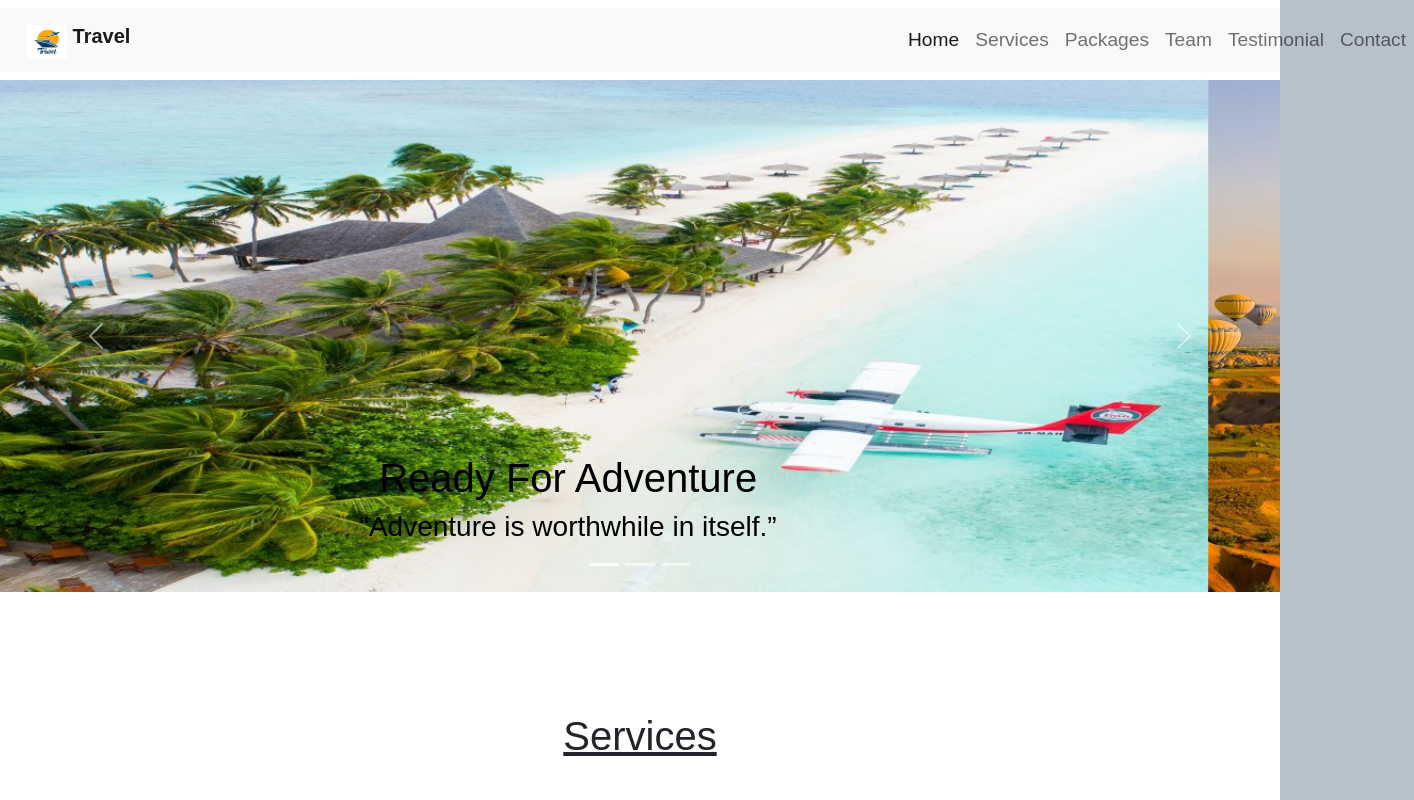
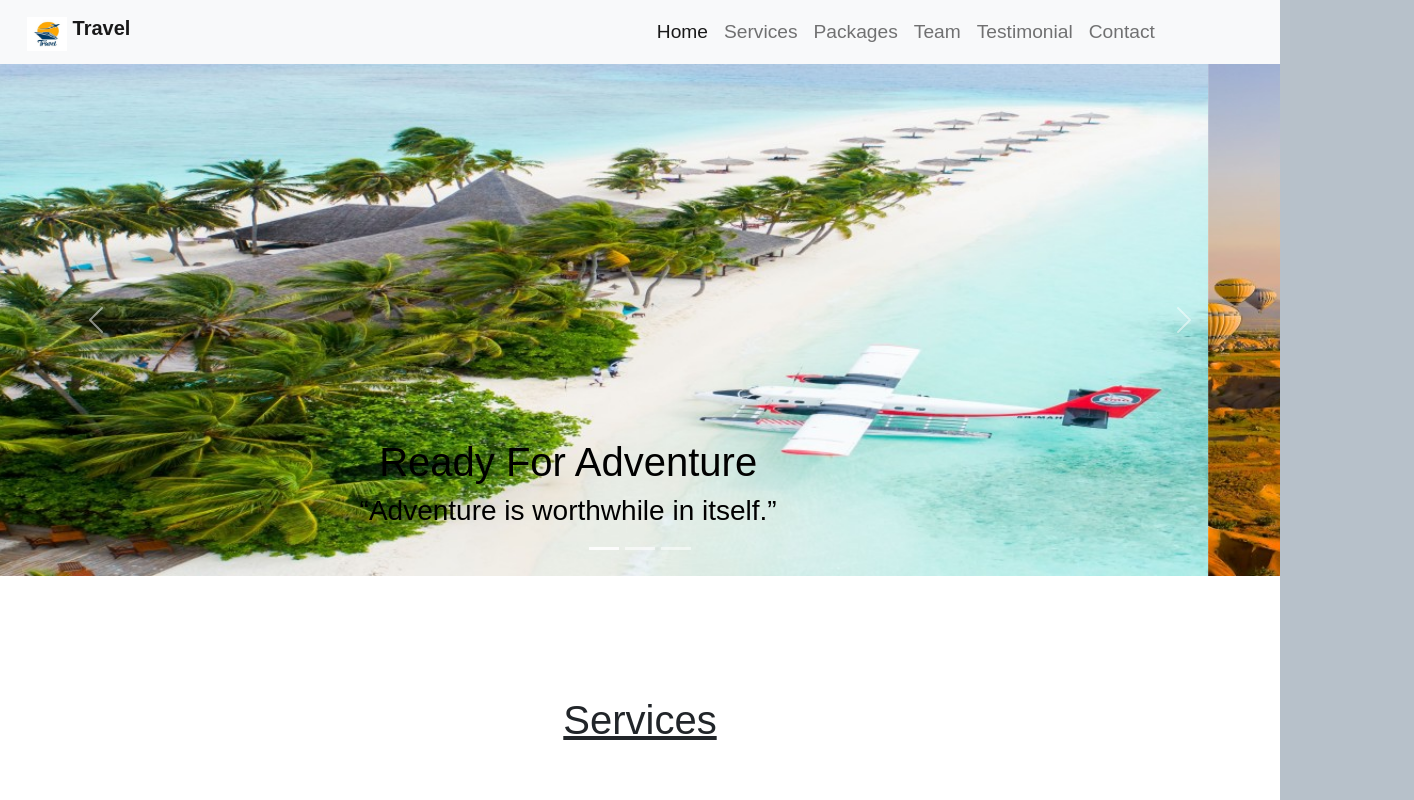
Before and after one commit to var434/Travel_website, a plain HTML site: page index.html in a window 1280 px wide. Shown: the top 800 px of the page, 1414 px wide, since content can reach past the window. Drawn offline with nearby package versions, Linux system fonts and the light colour scheme.

Commit message:
file uploaded

```diff
--- a/index.html
+++ b/index.html
@@ -18,8 +18,8 @@
     </head>
     <body>
         <!-----------------Navbar------------------->
-        <section class="navbar">
-            <nav class="navbar navbar-expand-lg bg-light navbar-light">
+        <section class="nav1">
+            <nav class="navbar navbar-fixed-top navbar-expand-lg bg-light navbar-light">
                 <div class="container-fluid">
                     <a class="navbar-brand" href="#">
                         <img src="img/logo.jpg" alt="" width="40" height="34" class="d-inline-block align-text-top">
--- a/style.css
+++ b/style.css
@@ -16,7 +16,7 @@ body{
 
 /*------------Navbar----------*/
 nav{
-    position: sticky;
+    position: fixed;
     width: 100%;
     z-index: 100;
 }
@@ -27,7 +27,7 @@ nav{
     color: black;
 }
 #navbarSupportedContent{
-    margin-left: 60%;
+    margin-left: 40%;
 }
 .nav-item a{
     color: black;
```
